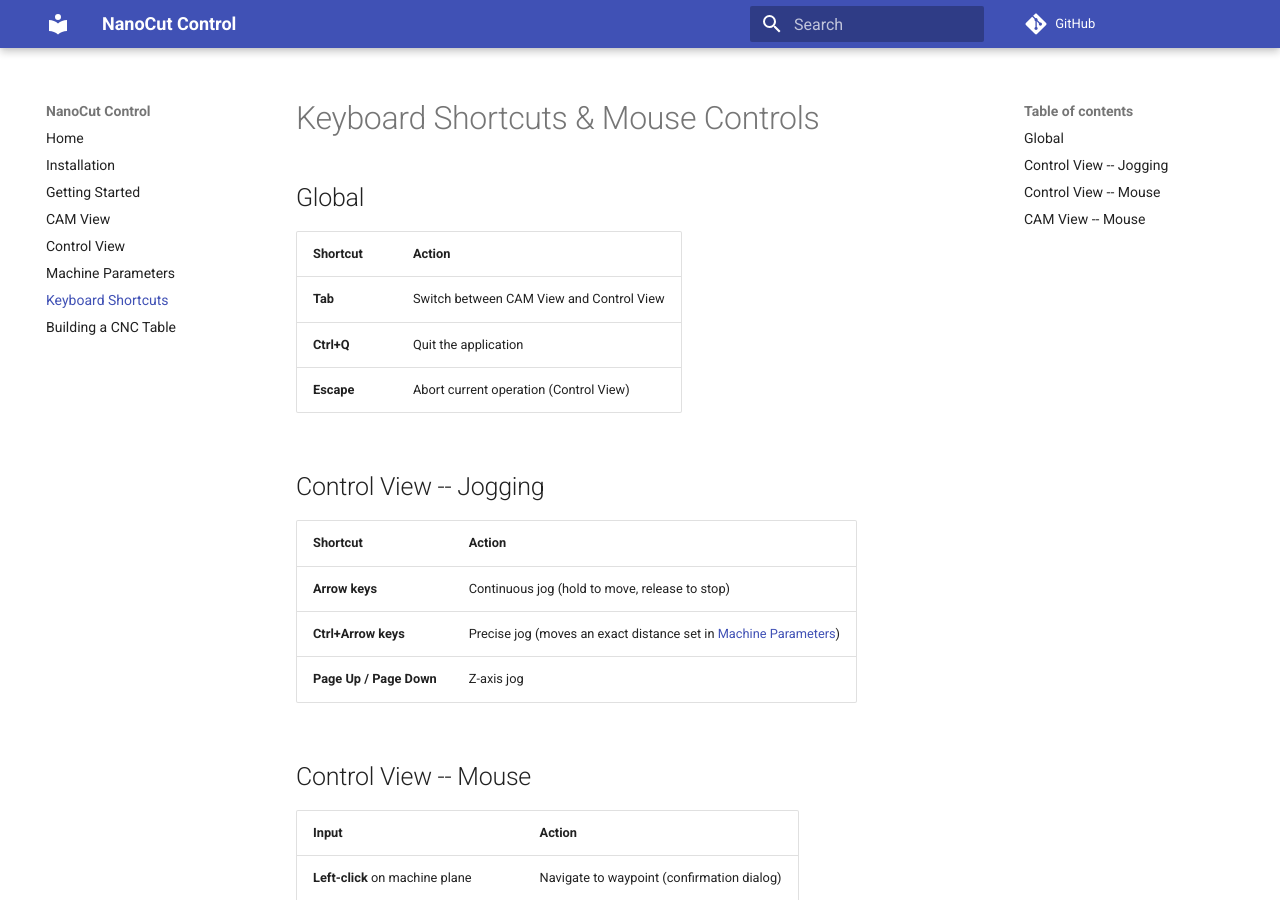
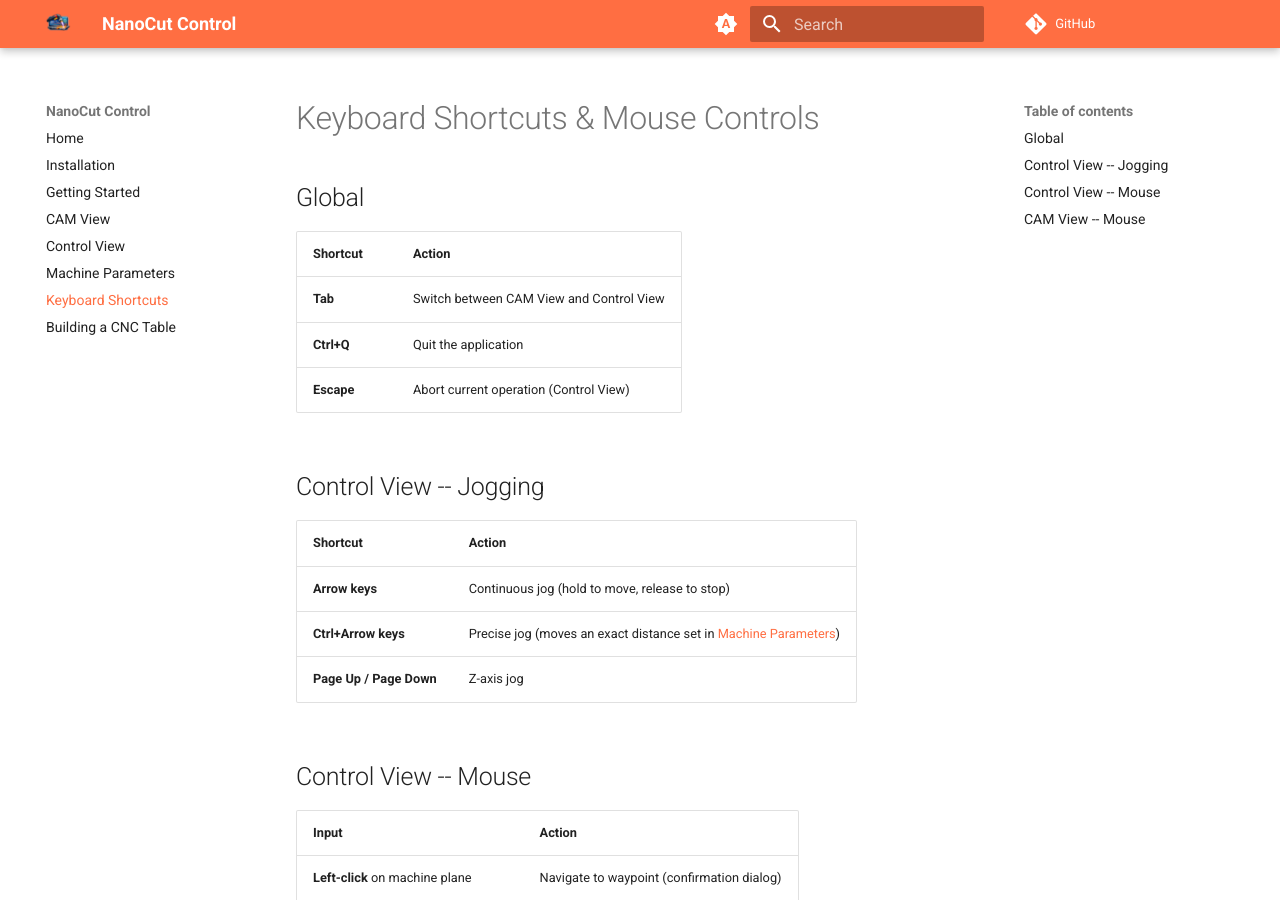
Before and after one commit to nwjnilsson/nanocut-control, an MkDocs documentation site: the page built from docs/keyboard-shortcuts.md, in a window 1280 px wide and 900 px high. Built offline with MkDocs 1.6.1 and Material for MkDocs 9.7.7, drawn with Linux system fonts in a browser that asks for light colours; comment, search, counter and statistics services are not loaded.

Commit message:
Fix up docs

```diff
--- a/mkdocs.yml
+++ b/mkdocs.yml
@@ -11,4 +11,25 @@
   - Machine Parameters: machine-parameters.md
   - Keyboard Shortcuts: keyboard-shortcuts.md
   - Building a CNC Table: building-your-machine.md
-theme: material
+theme:
+  name: material
+  logo: images/nanocut-64.png
+  favicon: images/nanocut-64.png
+  palette:
+    - media: "(prefers-color-scheme)"
+      primary: deep orange
+      toggle:
+        icon: material/brightness-auto
+        name: Switch to light mode
+    - media: "(prefers-color-scheme: light)"
+      scheme: default
+      primary: deep orange
+      toggle:
+        icon: material/brightness-7
+        name: Switch to dark mode
+    - media: "(prefers-color-scheme: dark)"
+      scheme: slate
+      primary: deep orange
+      toggle:
+        icon: material/brightness-4
+        name: Switch to system preference
```
Also changed, not shown: docs/index.md (+1 -1 lines), docs/images/nanocut-64.png (added), 2 other files.
